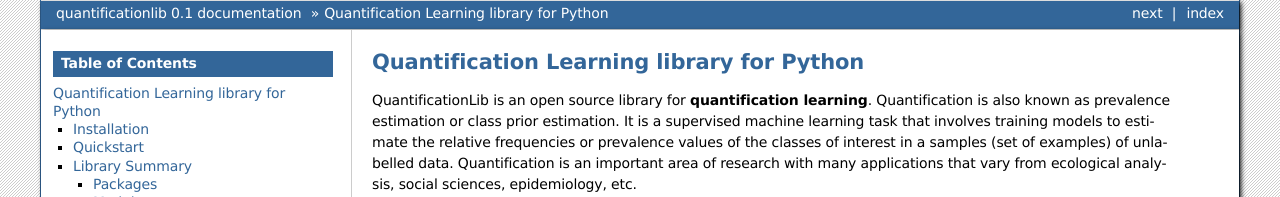
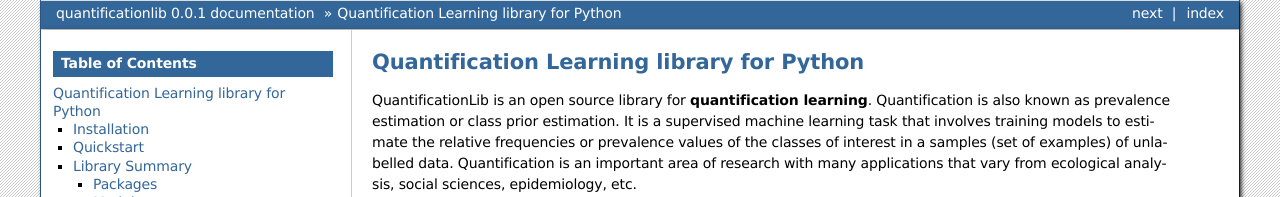
Before and after one commit to AICGijon/quantificationlib, a Sphinx documentation site: the page built from docs/index.rst, in a window 1280 px wide and 900 px high. Shown: the top 197 px of the window. Built offline with Sphinx 7.4.7, drawn with Linux system fonts in a browser that asks for light colours; some of the changed text lies outside the part shown.

Commit message:
updating version

```diff
--- a/docs/conf.py
+++ b/docs/conf.py
@@ -9,7 +9,7 @@
 project = 'quantificationlib'
 copyright = '2023, AIC Gijón'
 author = 'Alberto Castaño, Pablo González, Jaime Alonso, Juan José del Coz'
-release = '0.1'
+release = '0.0.1'
 
 # -- General configuration ---------------------------------------------------
 # https://www.sphinx-doc.org/en/master/usage/configuration.html#general-configuration
--- a/quantificationlib/__init__.py
+++ b/quantificationlib/__init__.py
@@ -16,7 +16,7 @@
 # from quantificationlib import multiclass
 # from quantificationlib import ordinal
 #
-__version__ = '0.1'
+__version__ = '0.0.1'
 
 # __all__ = [
 #     'baselines',
```
Also changed, not shown: README.md (+1 -1 lines).
